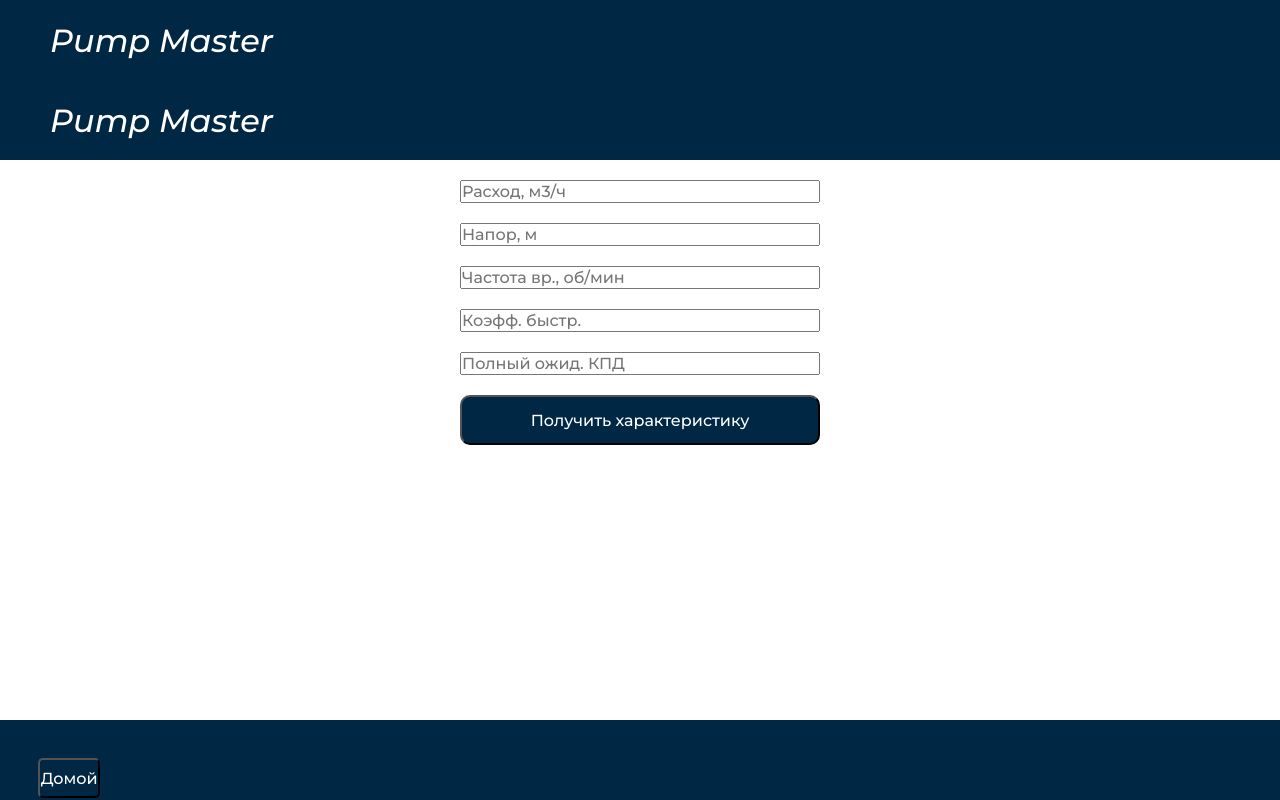
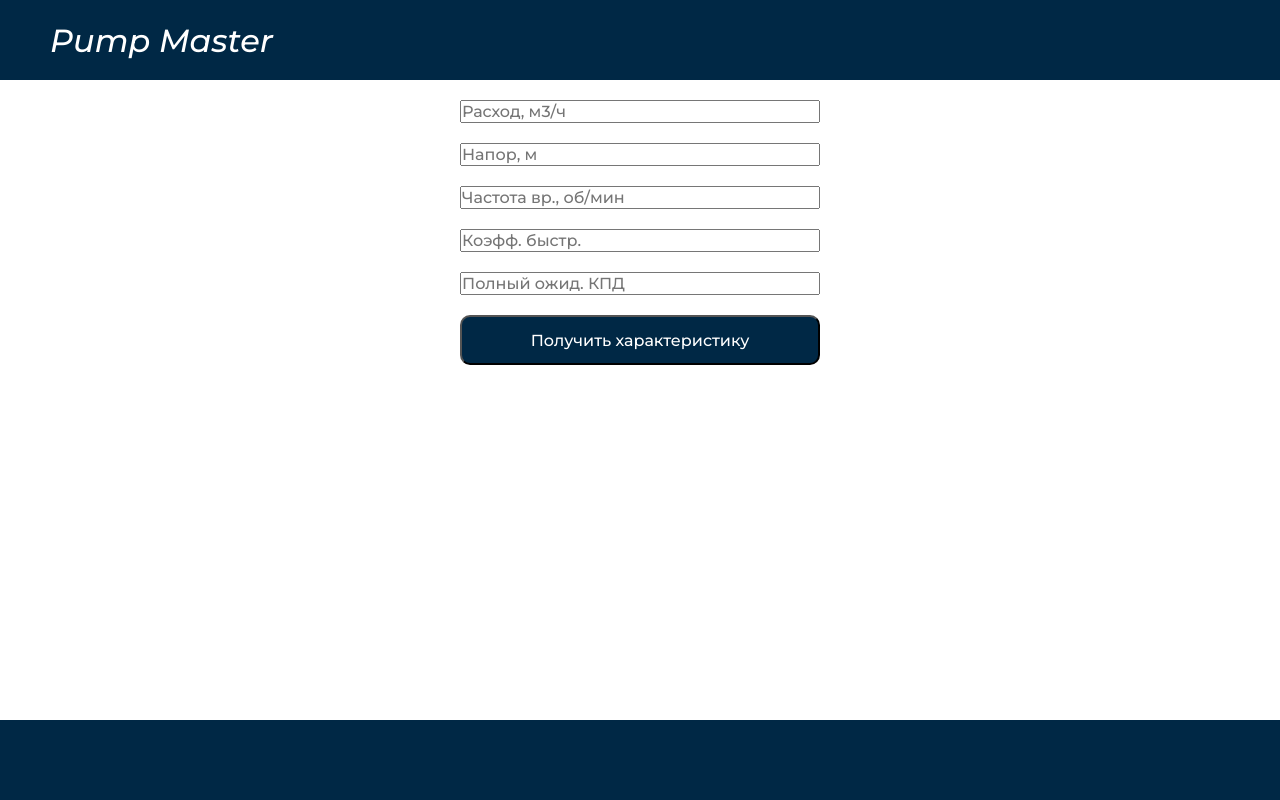
Before and after one commit to DovitosMan/Nasos_Master, a Django app: page /characteristics/ in a window 1280 px wide. Run offline with Django 5.2, Linux system fonts and the light colour scheme.

Commit message:
удалил лишнее

```diff
--- a/Master/Master/views.py
+++ b/Master/Master/views.py
@@ -39,6 +39,7 @@ def home(request):
         #         'url_name': "{% url 'home' %}",
         #     },
         # ],
+        'button0': 'Pump Master',
         'button1': 'Главное меню',
         'button2': 'Расчет колеса',
         'button3': 'Расчет подвода',
--- a/Master/calculations/views.py
+++ b/Master/calculations/views.py
@@ -1,6 +1,7 @@
 from django.shortcuts import render
 from django.http import HttpResponse
 import math
+from Master.views import home
 
 
 def index(request):
@@ -11,7 +12,7 @@ def wheel_calc(request):
     context = {
         'title': 'Расчет рабочего колеса:',
         'button': [
-            'Вернуться домой',
+            'Pump Master',
             'Получить размеры'
         ],
         'calculations': [
--- a/Master/static/header/css/header.css
+++ b/Master/static/Master/css/Master.css
@@ -1,4 +1,4 @@
-header{
+.header{
     height: 80px;
     background-color: #002845;
     width: 100%;
@@ -6,7 +6,6 @@ header{
     align-items: center;
 }
 .Pump_Master{
-    background-color: #002845;
     color:  #fff;
     border: none;
     cursor: pointer;
@@ -14,10 +13,13 @@ header{
     font-style:oblique;
     margin-left: 50px;
     box-shadow: none;
+    text-decoration: none;
 }
-.Container {
+.footer{
+    position: absolute;
+    bottom: 0 ;
+    height: 80px;
+    background-color: #002845;
     display: flex;
-    margin: 0 auto;
-    flex-direction: column;
-    align-items: center;
+    width: 100%;
 }
--- a/Master/static/Q_H_plot/css/characteristics.css
+++ b/Master/static/Q_H_plot/css/characteristics.css
@@ -22,19 +22,6 @@ body{
     flex-direction: column;
     align-items: center;
     justify-content: space-between;
-}
-.header{
-    height: 80px;
-    background-color: #002845;
-    width: 100%;
-    display: flex;
-    align-items: center;
-}
-.Pump_Master{
-    color:  #fff;
-    font-size: 32px;
-    font-style:oblique;
-    margin-left: 50px;
 }
 .main{
     display: flex;
@@ -69,11 +56,3 @@ body{
     color:  #fff;
     gap: 5px;
 }
-.footer{
-    position: absolute;
-    bottom: 0 ;
-    height: 80px;
-    background-color: #002845;
-    display: flex;
-    width: 100%;
-}
--- a/Master/templates/characteristics.html
+++ b/Master/templates/characteristics.html
@@ -13,13 +13,6 @@
     <link href="https://fonts.googleapis.com/css2?family=Montserrat:ital,wght@0,500;1,500&display=swap" rel="stylesheet">
 {% endblock %}
     <div class="Container">
-
-        <div class="header">
-            <div class="Pump_Master">
-                Pump Master
-            </div>
-        </div>
-
         <div class="main">
 
             <div>
@@ -49,14 +42,6 @@
     </div>
         </div>
 
-        <div class="footer">
-
-        <form action="{% url 'home' %}" class="Exit">
-            <input type="submit" class="Exit" value="Домой">
-        </form>
-
-        </div>
-
     </div>
 
 {% endblock %}
--- a/Master/templates/head.html
+++ b/Master/templates/head.html
@@ -1,16 +1,16 @@
 <!DOCTYPE html>
 <html lang="ru">
+{% load static %}
 <head>
     <meta charset="UTF-8">
     <title>{% block title %}{% endblock %}</title>
+    <link rel="stylesheet" href="{% static 'Master/css/Master.css' %}" >
     {% block settings %}
     {% endblock %}
 </head>
 <body>
     <div class="header">
-        <div class="Pump_Master">
-             Pump Master
-            </div>
+        <a href="{% url 'home' %}" class="Pump_Master">Pump Master</a>
     </div>
 {% block home %}
 {% endblock home %}
@@ -22,5 +22,7 @@
 {% endblock pump_selection %}
 {% block index %}
 {% endblock index %}
+<div class="footer">
+</div>
 </body>
 </html>
--- /dev/null
+++ b/Master/templates/header.html
@@ -0,0 +1,2 @@
+{% extends 'home.html' %}
+{% load static %}
```
Also changed, not shown: Master/static/Pump_selection/css/style.css (+0 -22 lines), Master/static/calculations/css/calculations.css (+0 -21 lines), Master/static/home/css/home.css (+0 -21 lines), Master/templates/calculations.html (+2 -14 lines), Master/templates/home.html (+2 -8 lines), Master/templates/index.html (+0 -10 lines), Master/templates/pump_selection.html (+0 -13 lines). Lines whose indentation alone changed are shown as unchanged.
